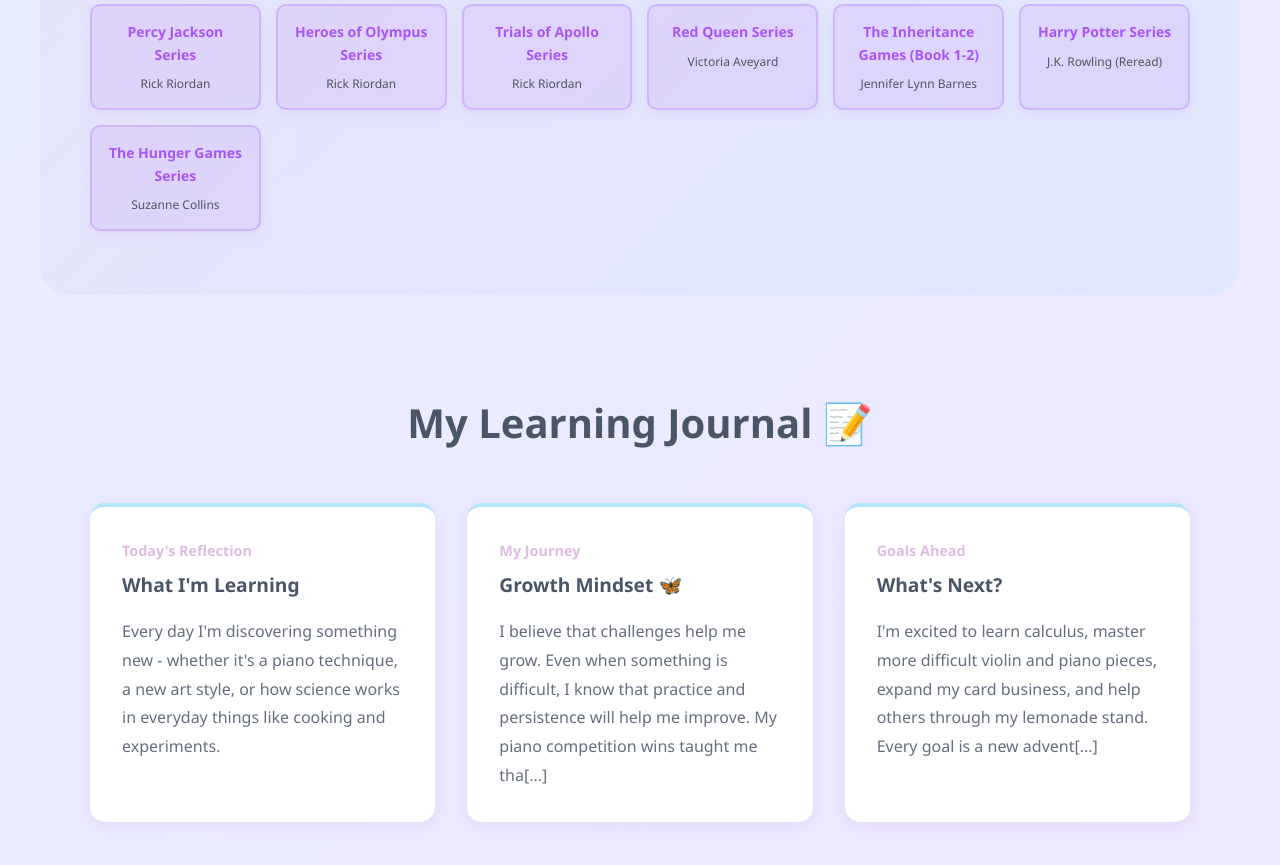
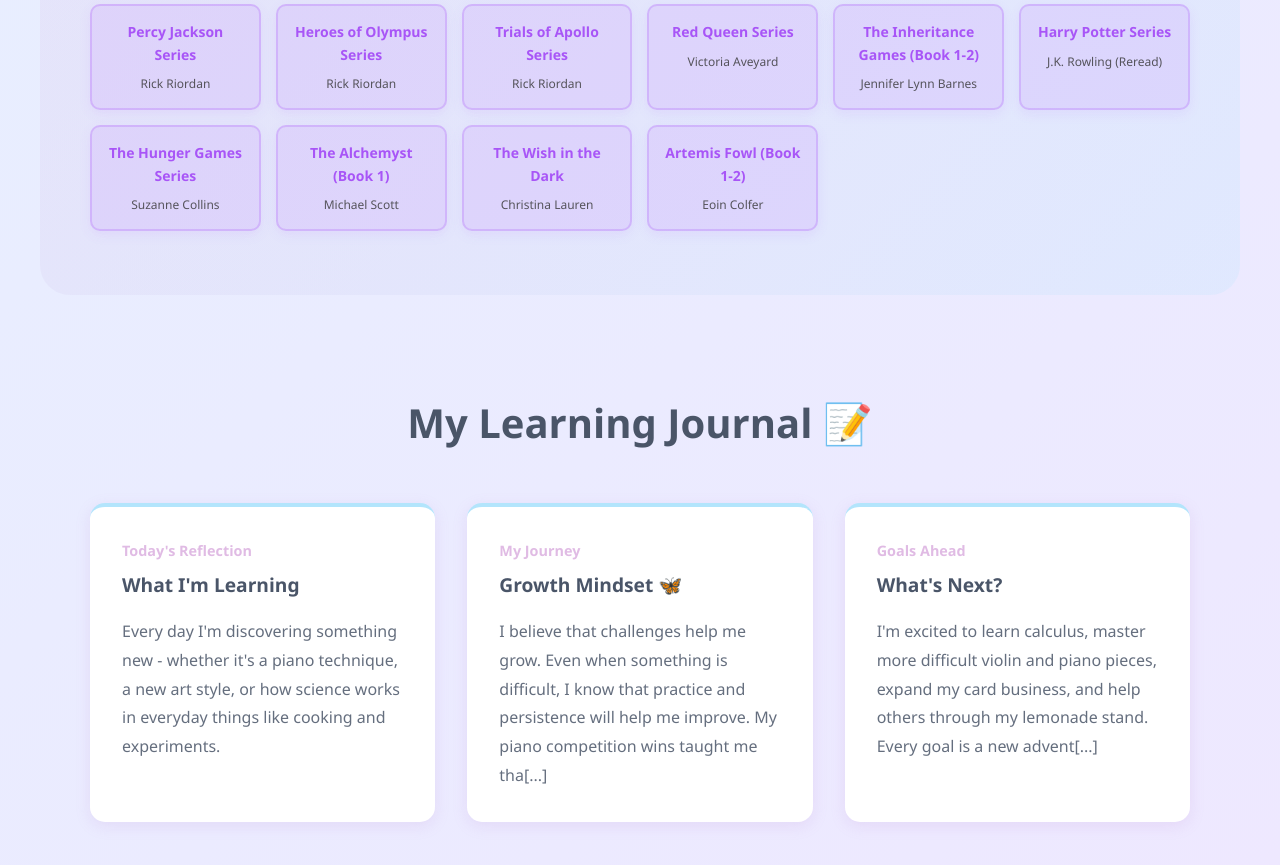
Before and after one commit to Chocolateistuff/I-am-awesome-, a plain HTML site: page index.html in a window 1280 px wide. Shown: the part 4480-5345 px from the top of the page. Drawn offline with Linux system fonts and the light colour scheme.

Commit message:
Add The Alchemyst, The Wish in the Dark, and Artemis Fowl books to reading list

```diff
--- a/index.html
+++ b/index.html
@@ -445,6 +445,18 @@
                     <div class="book-title">The Hunger Games Series</div>
                     <div class="book-author">Suzanne Collins</div>
                 </div>
+                <div class="book-card">
+                    <div class="book-title">The Alchemyst (Book 1)</div>
+                    <div class="book-author">Michael Scott</div>
+                </div>
+                <div class="book-card">
+                    <div class="book-title">The Wish in the Dark</div>
+                    <div class="book-author">Christina Lauren</div>
+                </div>
+                <div class="book-card">
+                    <div class="book-title">Artemis Fowl (Book 1-2)</div>
+                    <div class="book-author">Eoin Colfer</div>
+                </div>
             </div>
         </div>
     </section>
```
